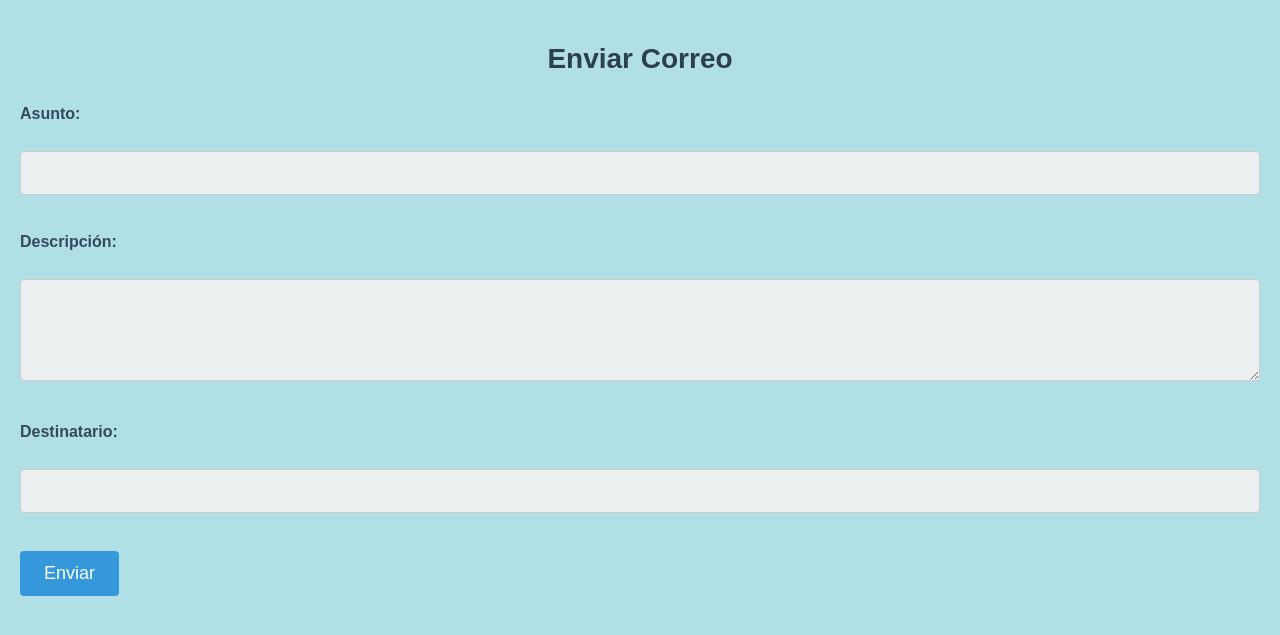
After one commit to VictorMA18/Lab08-Django-Relaciones, a Django app: page /emails/ in a window 1280 px wide. The commit adds this page. Shown: the top 635 px of the page. Run offline with Django 5.2, Linux system fonts and the light colour scheme.

Commit message:
Agregando un index donde se encuentren las 3 opciones aparte de esto tambien un css para cada html tambien modificamos urls.py de la aplicacion para ingresar en cada opcion

```diff
--- a/example/urls.py
+++ b/example/urls.py
@@ -3,6 +3,7 @@ from . import views
 
 urlpatterns = [
     path('', views.index, name='index'),
+    path('emails/', views.emails, name='emails'),
     path('generar_pdf_basic/', views.get_pdf, name='generar_pdf_basic'),
     path('generar_pdf_advanced/', views.get_pdf_advanced, name='generar_pdf_advanced'),
 ]
--- a/example/views.py
+++ b/example/views.py
@@ -2,6 +2,7 @@ from django.http import HttpResponse
 from django.shortcuts import render
 from django.views.generic import View
 from django.template.loader import get_template
+from django.urls import reverse
 from .utils import render_to_pdf
 from django.core.mail import send_mail
 import locale
@@ -51,12 +52,15 @@ def get_pdf_advanced(request):
     return response
 
 
+def emails(request):
+    if request.method == 'POST':
+        asunto = request.POST.get('subject', '')
+        mensaje = request.POST.get('message', '')
+        destinatario = request.POST.get('recipient', '')
+        send_mail(asunto, mensaje, 'mbvgjpv@gmail.com', [destinatario], fail_silently=False)
+        emails_url = reverse('emails')
+        return HttpResponse(f'Correo enviado correctamente. <br> <p><a href="{emails_url}">Volver al menú principal</a></p>')
+    return render(request, 'emails.html')
+
 def index(request):
-
-    send_mail('Hola',
-    'Prueba',
-    'mbvgjpv@gmail.com',
-    ['mbvgjpv@gmail.com'],
-    fail_silently = False)
-
     return render(request, 'index.html')
--- /dev/null
+++ b/templates/emails.html
@@ -0,0 +1,83 @@
+<!DOCTYPE html>
+<html>
+<head>
+    <title>Enviar Correo</title>
+    <style>
+    body {
+        font-family: Arial, sans-serif;
+        background-color: #b0e0e6;
+        margin: 0;
+        padding: 20px;
+        background-size: cover;
+        background-position: center;
+    }
+    .container {
+        max-width: 500px;
+        margin: 0 auto;
+        background-color: rgba(255, 255, 255, 0.9);
+        padding: 30px;
+        border-radius: 10px;
+        box-shadow: 0 2px 10px rgba(0, 0, 0, 0.1);
+    }
+    h2 {
+        color: #2c3e50;
+        text-align: center;
+        margin-bottom: 30px;
+        font-size: 28px;
+    }
+    label {
+        display: block;
+        margin-bottom: 10px;
+        color: #34495e;
+        font-weight: bold;
+    }
+    input[type="text"],
+    input[type="email"],
+    textarea {
+        width: 100%;
+        padding: 12px;
+        border: 1px solid #ccc;
+        border-radius: 4px;
+        box-sizing: border-box;
+        font-size: 16px;
+        margin-bottom: 20px;
+        background-color: #ecf0f1;
+    }
+    textarea {
+        resize: vertical;
+    }
+    input[type="submit"] {
+        background-color: #3498db;
+        color: #fff;
+        border: none;
+        padding: 12px 24px;
+        text-align: center;
+        text-decoration: none;
+        display: inline-block;
+        font-size: 18px;
+        border-radius: 4px;
+        cursor: pointer;
+        transition: background-color 0.3s ease;
+    }
+    input[type="submit"]:hover {
+        background-color: #2980b9;
+    }
+    </style>
+</head>
+<body>
+    <h2>Enviar Correo</h2>
+    <form method="post">
+        {% csrf_token %}
+        <label for="id_subject">Asunto:</label><br>
+        <input type="text" id="id_subject" name="subject" required><br><br>
+
+        <label for="id_message">Descripción:</label><br>
+        <textarea id="id_message" name="message" rows="4" cols="50" required></textarea><br><br>
+
+        <label for="id_recipient">Destinatario:</label><br>
+        <input type="email" id="id_recipient" name="recipient" required><br><br>
+
+        <input type="submit" value="Enviar">
+    </form>
+</body>
+</html>
```
Also changed, not shown: templates/index.html (+40 -7 lines).
